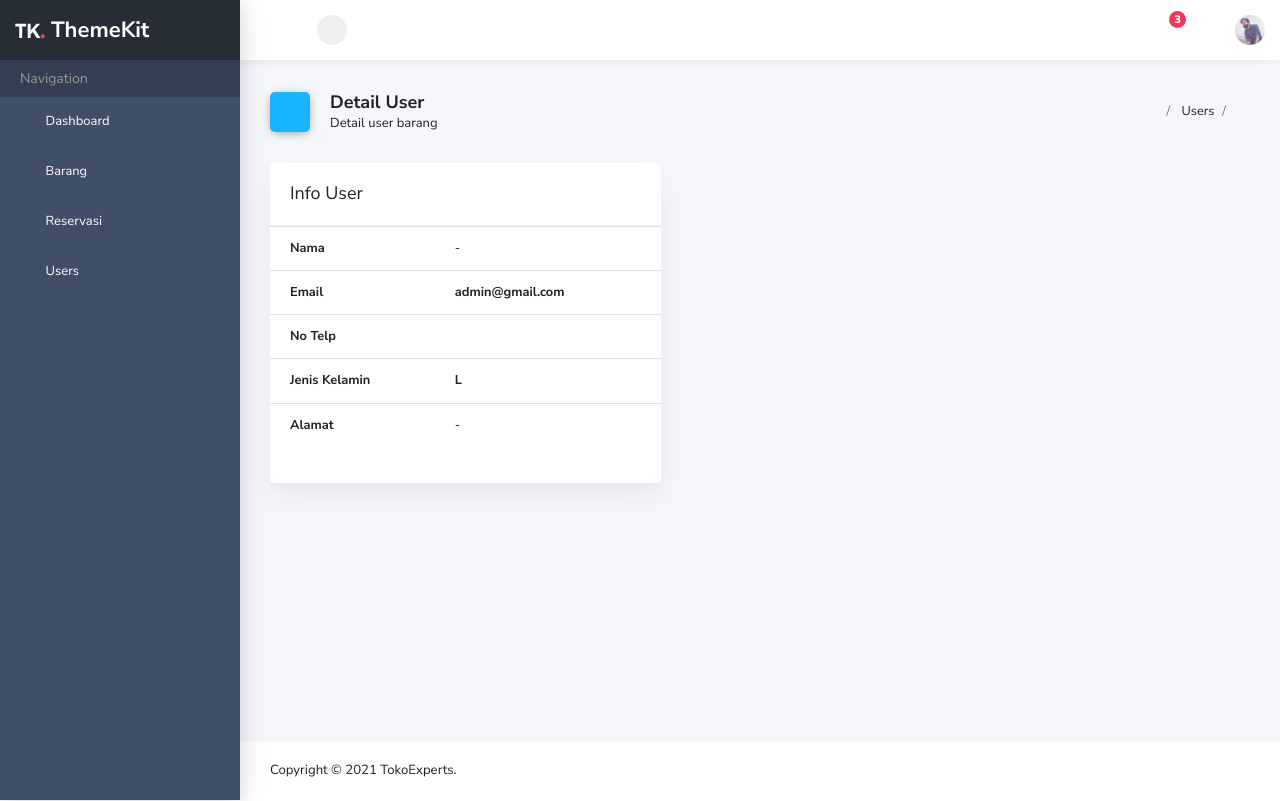
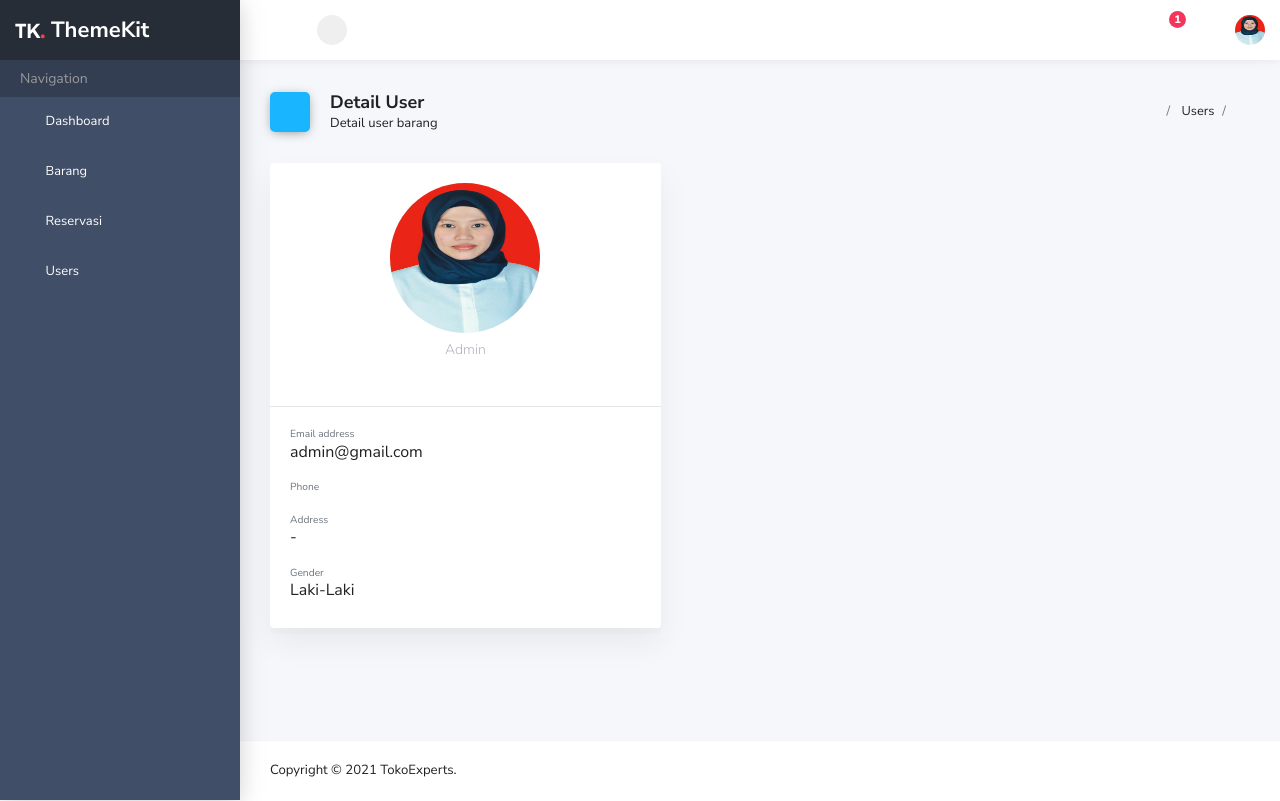
Before and after one commit to agussusanto18/django-inventory-app, a Django app: page /admin/user/detail/3/ in a window 1280 px wide. Run offline with Django 3.2, Linux system fonts and the light colour scheme; a user stored in the database is signed in; data comes from the database, SQL or seed files in the repository; both versions use the stored data as it was after the commit; some libraries are stand-ins or nearby versions; some web fonts are replaced.

Commit message:
add admin notifications, header profile

```diff
--- a/inventory/settings.py
+++ b/inventory/settings.py
@@ -67,6 +67,10 @@ TEMPLATES = [
                 'django.contrib.messages.context_processors.messages',
                 "django.template.context_processors.media",
             ],
+            'libraries': {
+                'tags_user': 'templatetags.user',
+                'tags_admin': 'templatetags.admin',
+            }
         },
     },
 ]
--- a/inventory/urls.py
+++ b/inventory/urls.py
@@ -1,18 +1,5 @@
-"""inventory URL Configuration
-
-The `urlpatterns` list routes URLs to views. For more information please see:
-    https://docs.djangoproject.com/en/3.2/topics/http/urls/
-Examples:
-Function views
-    1. Add an import:  from my_app import views
-    2. Add a URL to urlpatterns:  path('', views.home, name='home')
-Class-based views
-    1. Add an import:  from other_app.views import Home
-    2. Add a URL to urlpatterns:  path('', Home.as_view(), name='home')
-Including another URLconf
-    1. Import the include() function: from django.urls import include, path
-    2. Add a URL to urlpatterns:  path('blog/', include('blog.urls'))
-"""
+from django.conf import settings
+from django.conf.urls.static import static
 from django.contrib import admin
 from django.urls import path, include
 
@@ -20,4 +7,4 @@ urlpatterns = [
     path('', include("app_user.urls")),
     path('admin/', include("app_admin.urls")),
     path('superadmin/', admin.site.urls),
-]
+] + static(settings.MEDIA_URL, document_root=settings.MEDIA_ROOT)
--- a/templates/app_admin/user-detail.html
+++ b/templates/app_admin/user-detail.html
@@ -28,43 +28,51 @@
 
 <div class="row">
     <div class="col-lg-5 col-sm-12">
-        <div class="card table-card">
-            <div class="card-header">
-                <h3>Info User</h3>
+
+        <div class="card">
+            <div class="card-body">
+                <div class="text-center">
+                    {% if userdetail.photo %}
+                    <img src="{{MEDIA_URL}}{{userdetail.photo}}" class="rounded-circle" width="150" height="150" />
+                    {% else %}
+                    <img src="{% static 'images/no-profile.jpeg' %}" class="rounded-circle" width="150" height="150" />
+                    {% endif %}
+
+                    <h4 class="card-title mt-10">{{userdetail.user.first_name}} {{userdetail.user.last_name}}</h4>
+                    <p class="card-subtitle">
+                        {% if is_admin %}
+                        Admin
+                        {% else %}
+                        User
+                        {% endif %}
+                    </p>
+                </div>
             </div>
-            <div class="card-block">
-                <table class="table">
-                    <tr>
-                        <th>Nama</th>
-                        {% if userdetail.user.first_name %}
-                        <th>{{userdetail.user.first_name}} {{userdetail.user.last_name}}</th>
-                        {% else %}
-                        <td>-</td>
-                        {% endif %}
-                    </tr>
-                    <tr>
-                        <th>Email</th>
-                        <th>{{userdetail.user.email}}</th>
-                    </tr>
-                    <tr>
-                        <th>No Telp</th>
-                        <th>{{userdetail.phone}}</th>
-                    </tr>
-                    <tr>
-                        <th>Jenis Kelamin</th>
-                        <th>{{userdetail.gender}}</th>
-                    </tr>
-                    <tr>
-                        <th>Alamat</th>
-                        {% if userdetail.address %}
-                        <th>{{userdetail.address}}</th>
-                        {% else %}
-                        <td>-</td>
-                        {% endif %}
-                    </tr>
-                </table>
+            <hr class="mb-0">
+            <div class="card-body">
+                <small class="text-muted d-block">Email address </small>
+                <h6>{{userdetail.user.email}}</h6>
+                <small class="text-muted d-block pt-10">Phone</small>
+                <h6>{{userdetail.phone}}</h6>
+                <small class="text-muted d-block pt-10">Address</small>
+                <h6>
+                    {% if userdetail.address %}
+                    {{userdetail.address}}
+                    {% else %}
+                    -
+                    {% endif %}
+                </h6>
+                <small class="text-muted d-block pt-10">Gender</small>
+                <h6>
+                    {% if userdetail.gender == 'L' %}
+                    Laki-Laki
+                    {% else %}
+                    Perempuan
+                    {% endif %}
+                </h6>
             </div>
         </div>
+
     </div>
     <div class="col-lg-7 col-sm-12">
 
--- a/templates/components/header.html
+++ b/templates/components/header.html
@@ -1,4 +1,7 @@
 {% load static %}
+{% load tags_user %}
+{% load tags_admin %}
+
 
 <header class="header-top" header-theme="light">
     <div class="container-fluid">
@@ -16,39 +19,23 @@
             </div>
             <div class="top-menu d-flex align-items-center">
                 <div class="dropdown">
-                    <a class="nav-link dropdown-toggle" href="#" id="notiDropdown" role="button" data-toggle="dropdown" aria-haspopup="true" aria-expanded="false"><i class="ik ik-bell"></i><span class="badge bg-danger">3</span></a>
+                    <a class="nav-link dropdown-toggle" href="#" id="notiDropdown" role="button" data-toggle="dropdown" aria-haspopup="true" aria-expanded="false"><i class="ik ik-bell"></i><span class="badge bg-danger">{{""|getPandingReservations|length}}</span></a>
                     <div class="dropdown-menu dropdown-menu-right notification-dropdown" aria-labelledby="notiDropdown">
                         <h4 class="header">Notifications</h4>
                         <div class="notifications-wrap">
-                            <a href="#" class="media">
-                                <span class="d-flex">
-                                    <i class="ik ik-check"></i>
-                                </span>
-                                <span class="media-body">
-                                    <span class="heading-font-family media-heading">Invitation accepted</span>
-                                    <span class="media-content">Your have been Invited ...</span>
-                                </span>
-                            </a>
-                            <a href="#" class="media">
-                                <span class="d-flex">
-                                    <img src="{% static 'theme/src/img/users/1.jpg' %}" class="rounded-circle" alt="">
-                                </span>
-                                <span class="media-body">
-                                    <span class="heading-font-family media-heading">Steve Smith</span>
-                                    <span class="media-content">I slowly updated projects</span>
-                                </span>
-                            </a>
-                            <a href="#" class="media">
+                            {% for reservation in ""|getPandingReservations %}
+                                <a href="{% url 'reservation-detail' reservation.pk %}" class="media">
                                     <span class="d-flex">
                                         <i class="ik ik-calendar"></i>
                                     </span>
                                     <span class="media-body">
-                                    <span class="heading-font-family media-heading">To Do</span>
-                                    <span class="media-content">Meeting with Nathan on Friday 8 AM ...</span>
+                                        <span class="heading-font-family media-heading">Reservasi - {{reservation.nik}}</span>
+                                        <span class="media-content">Estimasi tanggal pengambilan barang pada {{reservation.schedule}}</span>
                                     </span>
                                 </a>
+                            {% endfor %}
                         </div>
-                        <div class="footer"><a href="javascript:void(0);">See all activity</a></div>
+                        <div class="footer"><a href="{% url 'reservation-list' %}">Lihat Semua</a></div>
                     </div>
                 </div>
                 <div class="dropdown">
@@ -70,7 +57,13 @@
                 </div>
 
                 <div class="dropdown">
-                    <a class="dropdown-toggle" href="#" id="userDropdown" role="button" data-toggle="dropdown" aria-haspopup="true" aria-expanded="false"><img class="avatar" src="{% static 'theme/src/img/user.jpg' %}" alt=""></a>
+                    <a class="dropdown-toggle" href="#" id="userDropdown" role="button" data-toggle="dropdown" aria-haspopup="true" aria-expanded="false">
+                        {% if user.pk|getUserPhoto %}
+                        <img class="avatar" src="{{MEDIA_URL}}{{user.pk|getUserPhoto}}" alt="">
+                        {% else %}
+                        <img class="avatar" src="{% static 'images/no-profile.jpeg' %}" alt="">
+                        {% endif %}
+                    </a>
                     <div class="dropdown-menu dropdown-menu-right" aria-labelledby="userDropdown">
                         <a class="dropdown-item" href="{% url 'user-detail' user.pk %}"><i class="ik ik-user dropdown-icon"></i> Profile</a>
                         <a class="dropdown-item" href="#"><i class="ik ik-settings dropdown-icon"></i> Settings</a>
--- /dev/null
+++ b/templatetags/admin.py
@@ -0,0 +1,12 @@
+from django import template
+from app_user.models import UserDetail
+from app_admin.models import Reservation
+from constants.choices import ReservationStatus
+register = template.Library()
+
+@register.filter
+def getPandingReservations(value):
+    try:
+        return Reservation.objects.filter(status=ReservationStatus.PANDING)
+    except:
+        return ""
--- /dev/null
+++ b/templatetags/user.py
@@ -0,0 +1,10 @@
+from django import template
+from app_user.models import UserDetail
+register = template.Library()
+
+@register.filter
+def getUserPhoto(user_id):
+    try:
+        return UserDetail.objects.get(user__id=user_id).photo
+    except:
+        return ""
```
Also changed, not shown: db.sqlite3, media/images/user/2406.jpg (added), static/images/no-profile.jpeg (added). Lines whose indentation alone changed are shown as unchanged.
